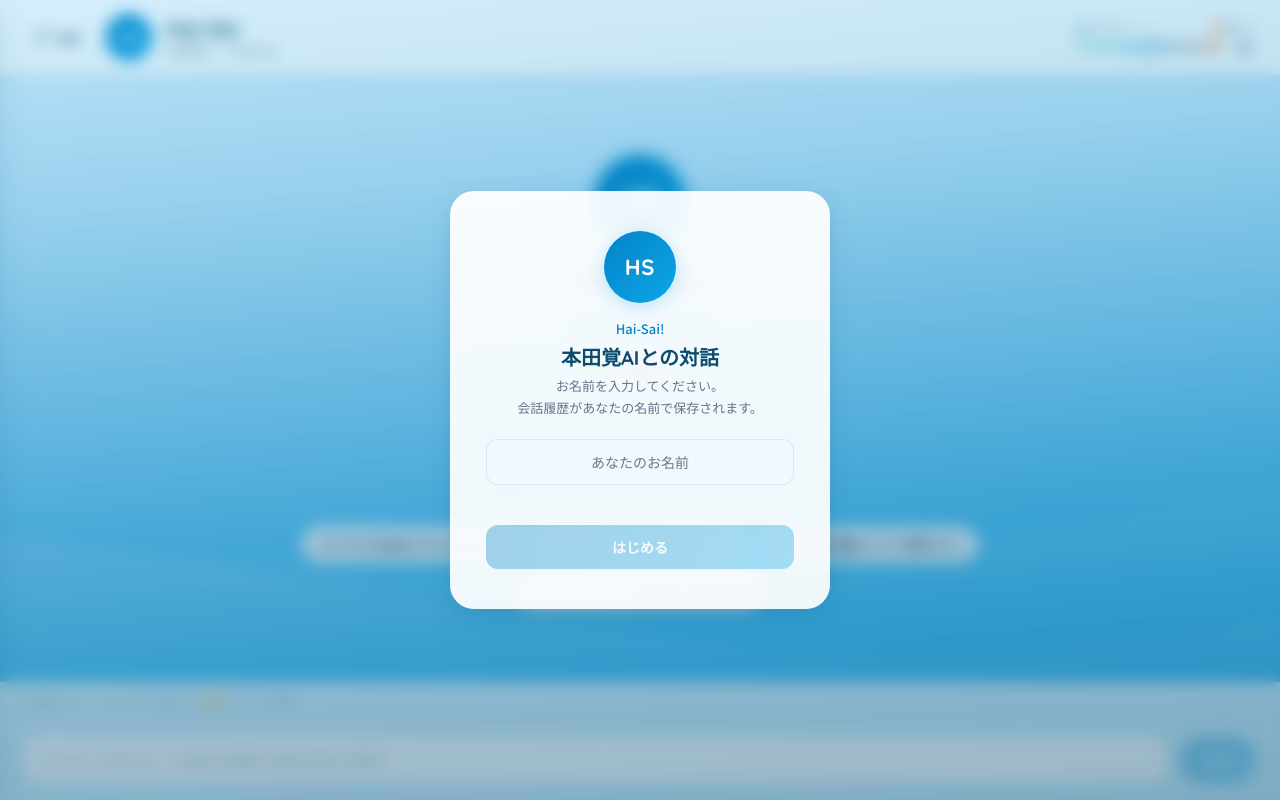
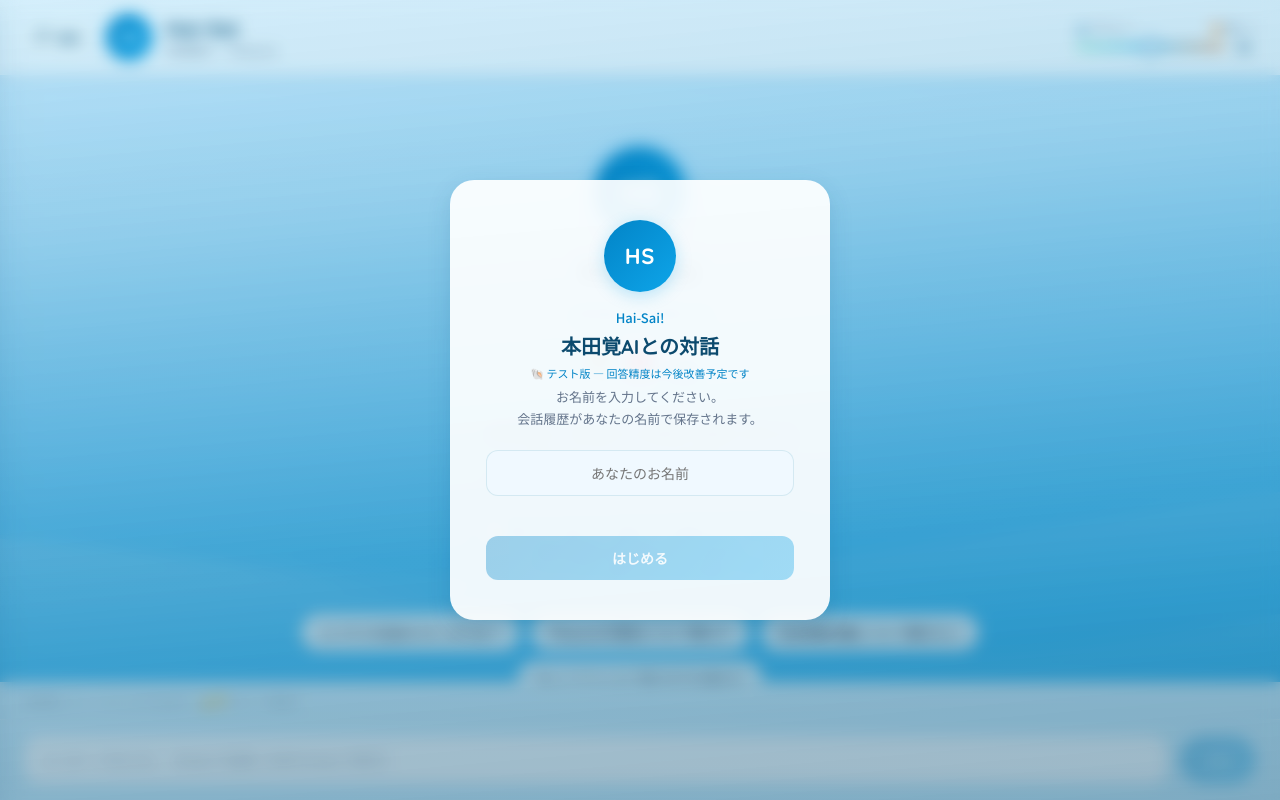
Before and after one commit to yuki931453ka-ai/honda-ai, a plain HTML site: page index.html in a window 1280 px wide. Drawn offline with Linux system fonts and the light colour scheme.

Commit message:
feat: add test version notice to welcome and name entry screens

```diff
--- a/index.html
+++ b/index.html
@@ -485,6 +485,7 @@ header{
     <div class="logo-mark">HS</div>
     <div class="name-greeting">Hai-Sai!</div>
     <h2>本田覚AIとの対話</h2>
+    <p style="font-size:11px;color:var(--ocean);margin-bottom:4px">🐚 テスト版 — 回答精度は今後改善予定です</p>
     <p>お名前を入力してください。<br>会話履歴があなたの名前で保存されます。</p>
     <input type="text" id="nameInput" placeholder="あなたのお名前" autocomplete="name"
            maxlength="30">
@@ -540,6 +541,10 @@ header{
     <p>本田覚AIは、本田覚さんの講演や活動から学んだ<br>
     言葉と想いをもとにした対話AIです。<br>
     気軽にハイサイ！と話しかけてみてください。</p>
+    <p style="font-size:12px;color:var(--ocean);background:rgba(14,165,233,.07);border-radius:12px;padding:10px 16px;max-width:400px;line-height:1.7">
+    🐚 現在テスト版です。学習データが限られているため、<br>
+    回答の精度は今後改善されていきます。<br>
+    フィードバックにご協力いただけると嬉しいです！</p>
     <div class="hints">
       <div class="hint" role="button" tabindex="0" onclick="sendHint(this)" onkeydown="if(event.key==='Enter'||event.key===' ')sendHint(this)">ビジネスを始めたきっかけは？</div>
       <div class="hint" role="button" tabindex="0" onclick="sendHint(this)" onkeydown="if(event.key==='Enter'||event.key===' ')sendHint(this)">Pleasureの理念について教えて</div>
```
